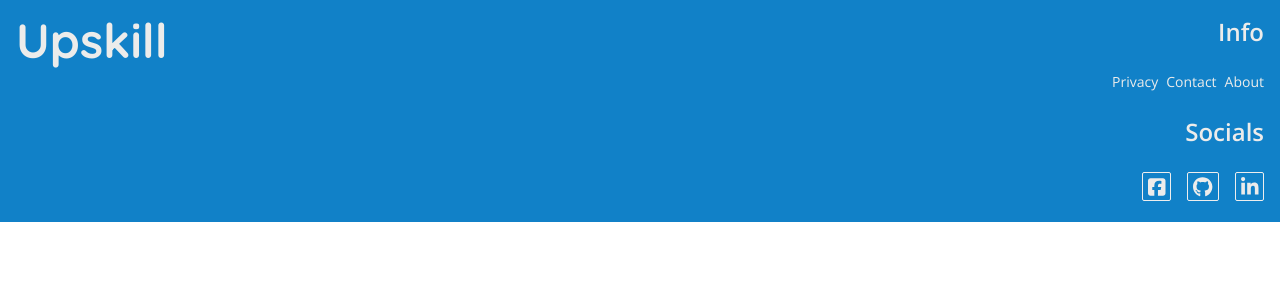
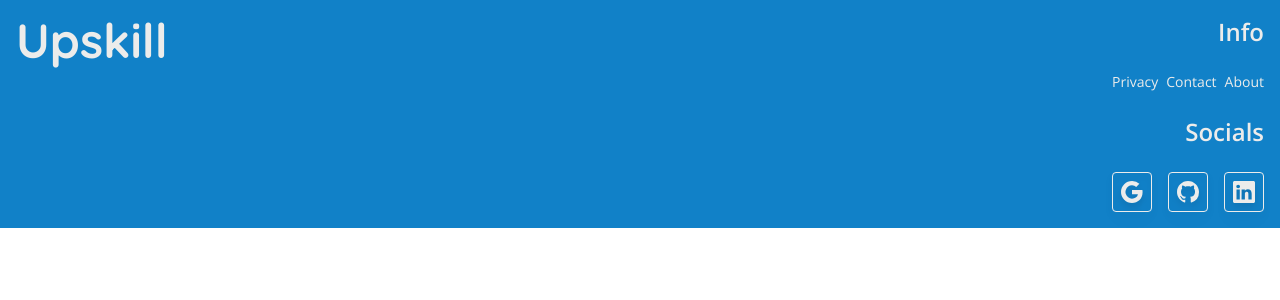
Before and after one commit to chingu-voyages/UpSkill, a React (Vite) app in the folder client/: page / in a window 1280 px wide. Shown: the top 300 px of the page. Built offline with nearby package versions, Linux system fonts and the light colour scheme.

Commit message:
refactor: change fontawesome to ReactIcons

```diff
--- a/client/package.json
+++ b/client/package.json
@@ -9,10 +9,9 @@
     "preview": "vite preview"
   },
   "dependencies": {
-    "@fortawesome/free-brands-svg-icons": "^6.2.1",
-    "@fortawesome/react-fontawesome": "^0.2.0",
     "react": "^18.2.0",
     "react-dom": "^18.2.0",
+    "react-icons": "^4.7.1",
     "react-router-dom": "^6.6.1"
   },
   "devDependencies": {
--- a/client/src/components/Footer.jsx
+++ b/client/src/components/Footer.jsx
@@ -1,12 +1,6 @@
 import React from "react";
-import { FontAwesomeIcon } from "@fortawesome/react-fontawesome";
 import { Link } from "react-router-dom";
-import {
-  faFacebookSquare,
-  faLinkedinIn,
-  faGithub,
-} from "@fortawesome/free-brands-svg-icons";
-
+import { BsGithub, BsLinkedin, BsGoogle } from "react-icons/bs";
 const Footer = () => {
   return (
     <footer className="bg-grotto text-ivory p-4">
@@ -32,25 +26,16 @@ const Footer = () => {
           <div>
             <div className="flex gap-4 text-xl">
               <a href="#" className="">
-                <FontAwesomeIcon
-                  icon={faFacebookSquare}
-                  border
-                  className="social-link-btn "
-                />
+                <BsGoogle size={40} className="social-link-btn" />
               </a>
-              <a href="https://github.com/chingu-voyages/UpSkill">
-                <FontAwesomeIcon
-                  icon={faGithub}
-                  border
-                  className="social-link-btn"
-                />
+              <a
+                href="https://github.com/chingu-voyages/UpSkill"
+                target="_blank"
+              >
+                <BsGithub size={40} className="social-link-btn" />
               </a>
               <a href="#">
-                <FontAwesomeIcon
-                  icon={faLinkedinIn}
-                  border
-                  className="social-link-btn"
-                />
+                <BsLinkedin size={40} className="social-link-btn" />
               </a>
             </div>
           </div>
--- a/client/src/index.css
+++ b/client/src/index.css
@@ -25,6 +25,7 @@ body {
     @apply hover:text-baby duration-75;
   }
   .social-link-btn {
-    @apply hover:text-baby hover:border-baby duration-75;
+    @apply hover:text-baby hover:fill-baby hover:border-baby duration-75 p-2 fill-ivory border border-ivory rounded
+    drop-shadow-lg;
   }
 }
```
Also changed, not shown: 1 other file (tests, documents, lock files or other folders).
